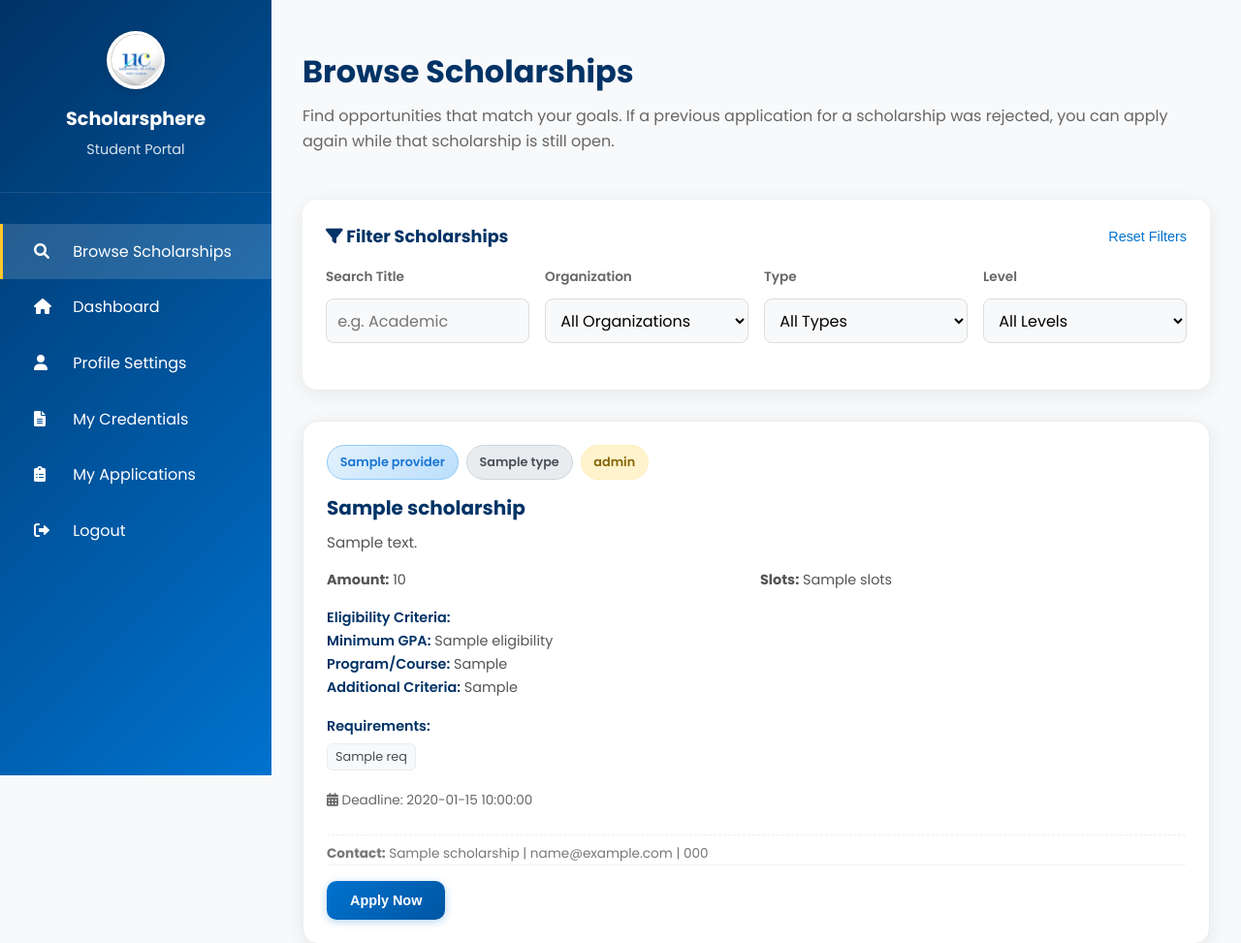
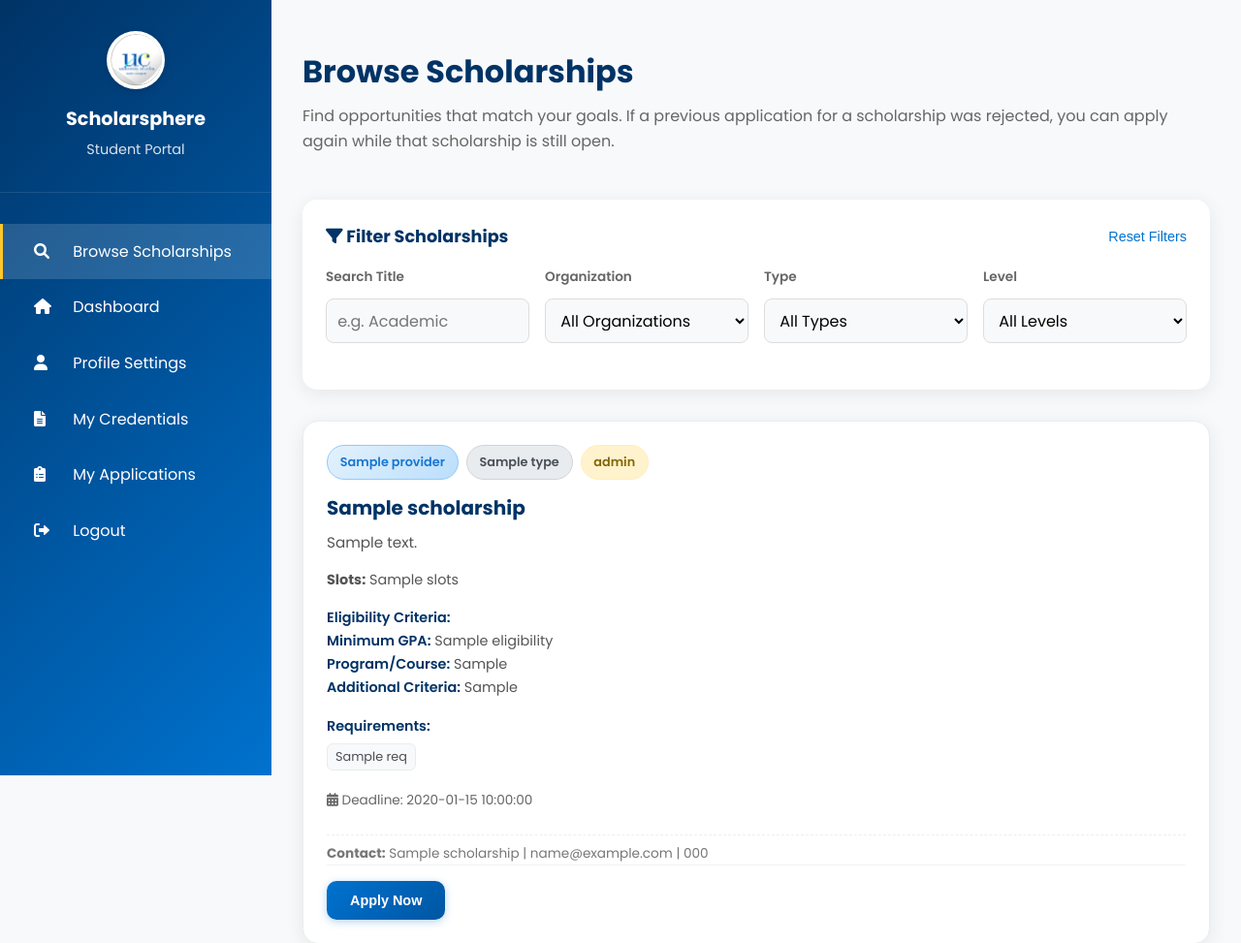
Before and after one commit to Mliaj/scholarsphere, a Python web app: template templates/students/scholarships.html in a window 1280 px wide. Shown: the top 973 px of the page at 97% size. Run offline with Jinja, Linux system fonts and the light colour scheme; the template is opened without the code that fills it: most values are stand-ins (such as "Sample title", 1, 10 or a date in 2020).

Commit message:
Comment out 'Amount' at the moment in browse scholarships

```diff
--- a/templates/students/scholarships.html
+++ b/templates/students/scholarships.html
@@ -559,9 +559,11 @@
                     <h3>{{ s.title }}</h3>
                     <div class="scholarship-desc">{{ s.description }}</div>
 
-                    <div style="display:grid; grid-template-columns: 1fr 1fr; gap:0.5rem; margin-bottom:1rem; font-size:0.9rem; color:#555;">
+                    <div style="margin-bottom:1rem; font-size:0.9rem; color:#555;">
+                        <div><strong>Slots:</strong> {{ s.slots or 'Unlimited' }}</div>
+                        <!-- Amount field commented out for later use
                         <div><strong>Amount:</strong> {{ s.amount or 'Not specified' }}</div>
-                        <div><strong>Slots:</strong> {{ s.slots or 'Unlimited' }}</div>
+                        -->
                     </div>
 
                     {% if s.eligibility or s.program_course or s.additional_criteria %}
```
